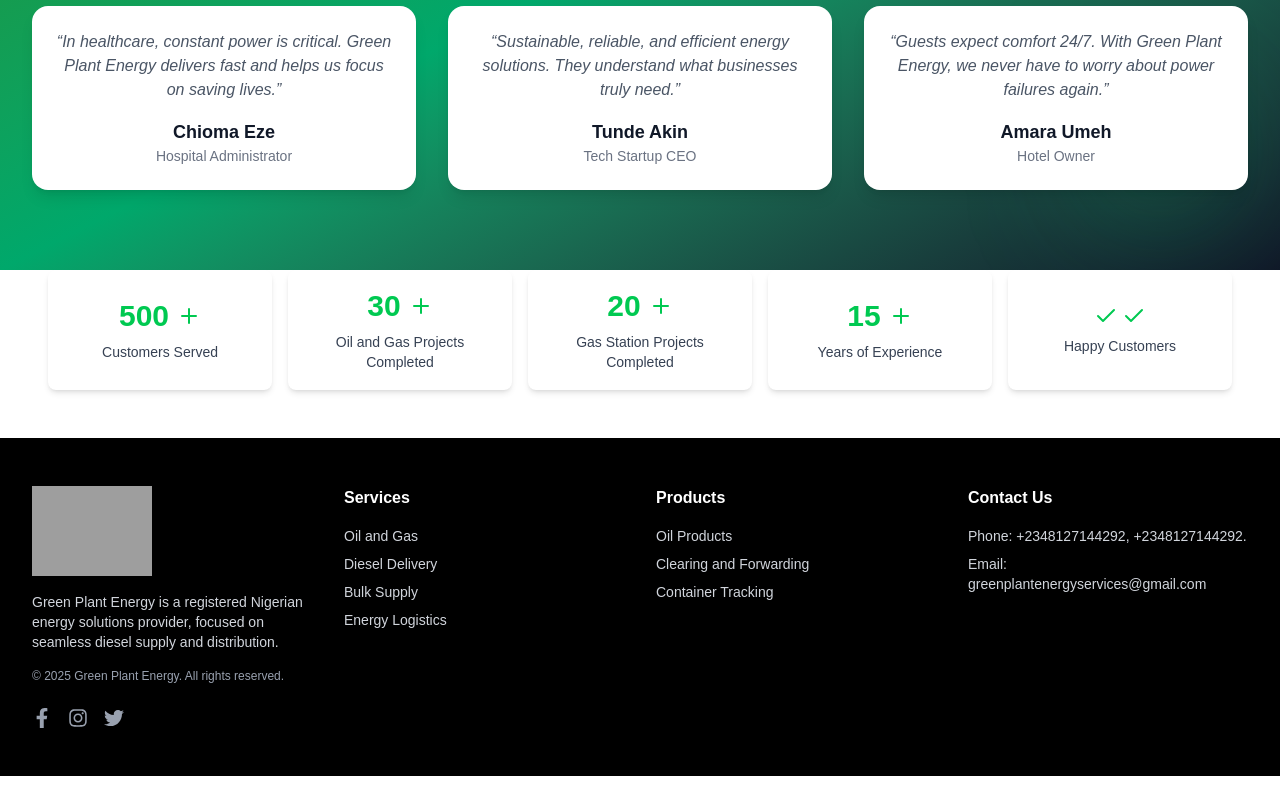
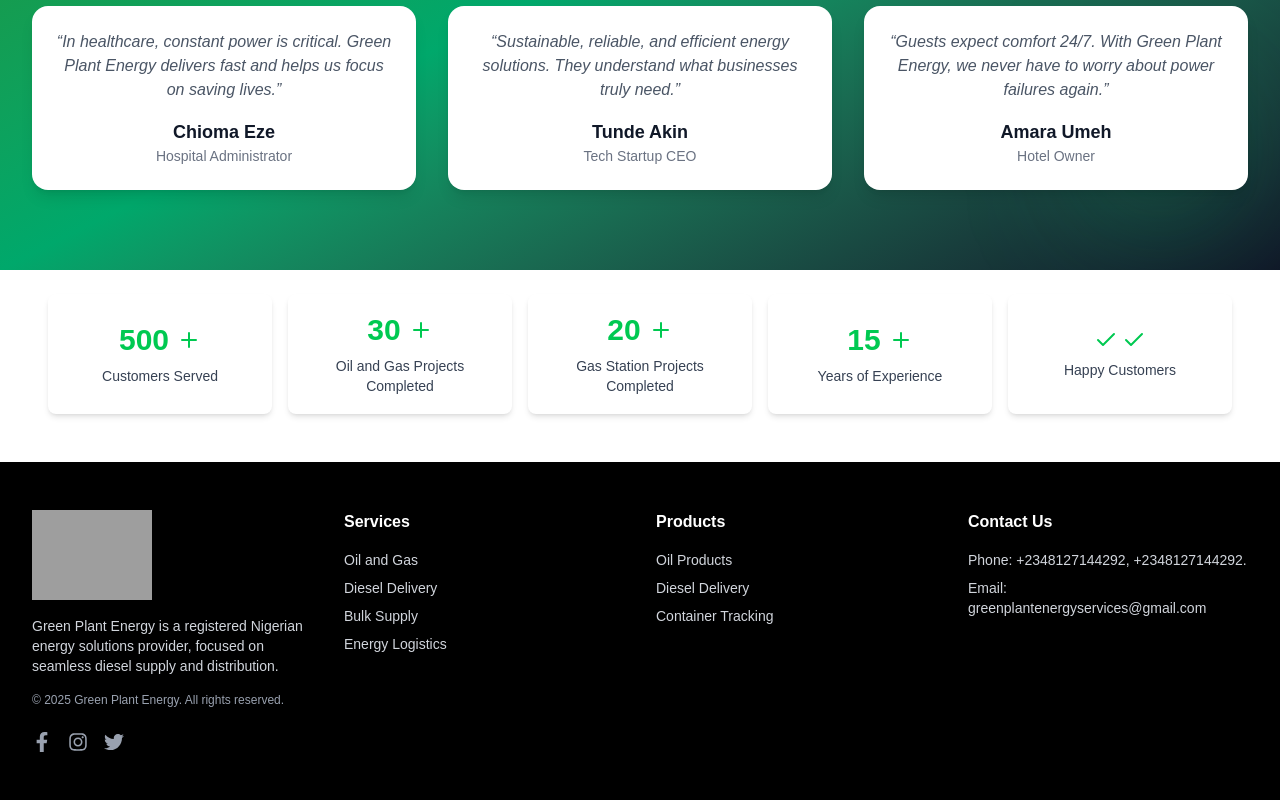
Before and after one commit to mubarak-cod/green-plant, a Next.js app: page / in a window 1280 px wide. Shown: the part 4372-5172 px from the top of the page. Before the commit the page ends 5148 px from the top, so only its background shows below. Built offline with nearby package versions, Linux system fonts and the light colour scheme; grey boxes are pictures that could not be loaded.

Commit message:
updated codde e

```diff
--- a/app/components/CounterSection.jsx
+++ b/app/components/CounterSection.jsx
@@ -80,7 +80,7 @@
 
 export default function CountersSection() {
   return (
-    <div className="grid grid-cols-1 sm:grid-cols-2 md:grid-cols-3 lg:grid-cols-5 gap-4 px-4 sm:px-6 lg:px-12">
+    <div className="grid grid-cols-1 mt-6 sm:grid-cols-2 md:grid-cols-3 lg:grid-cols-5 gap-4 px-4 sm:px-6 lg:px-12">
       {counterData.map((item, idx) => (
         <CounterCard
           key={idx}
--- a/app/components/Footer.jsx
+++ b/app/components/Footer.jsx
@@ -51,7 +51,7 @@
           <h3 className="text-white font-semibold mb-4">Products</h3>
           <ul className="space-y-2 text-gray-300 text-sm">
             <li>Oil Products</li>
-            <li>Clearing and Forwarding</li>
+            <li>Diesel Delivery</li>
             <li>Container Tracking</li>
           </ul>
         </div>
```
